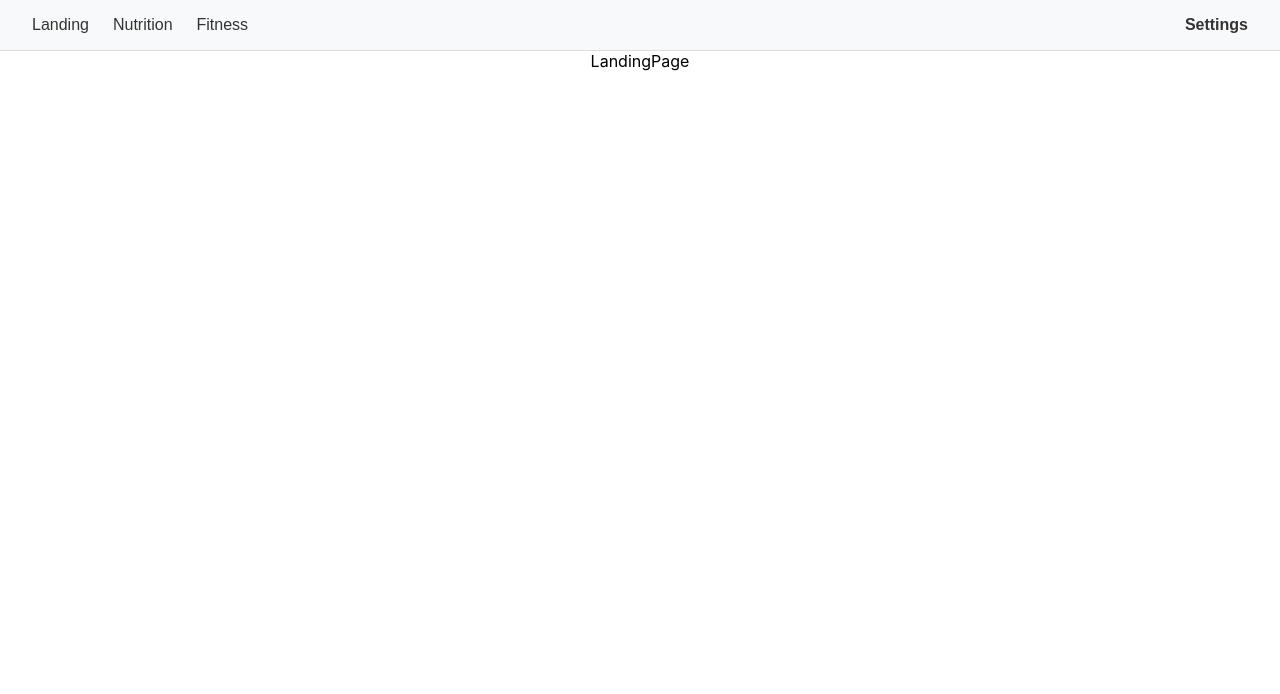
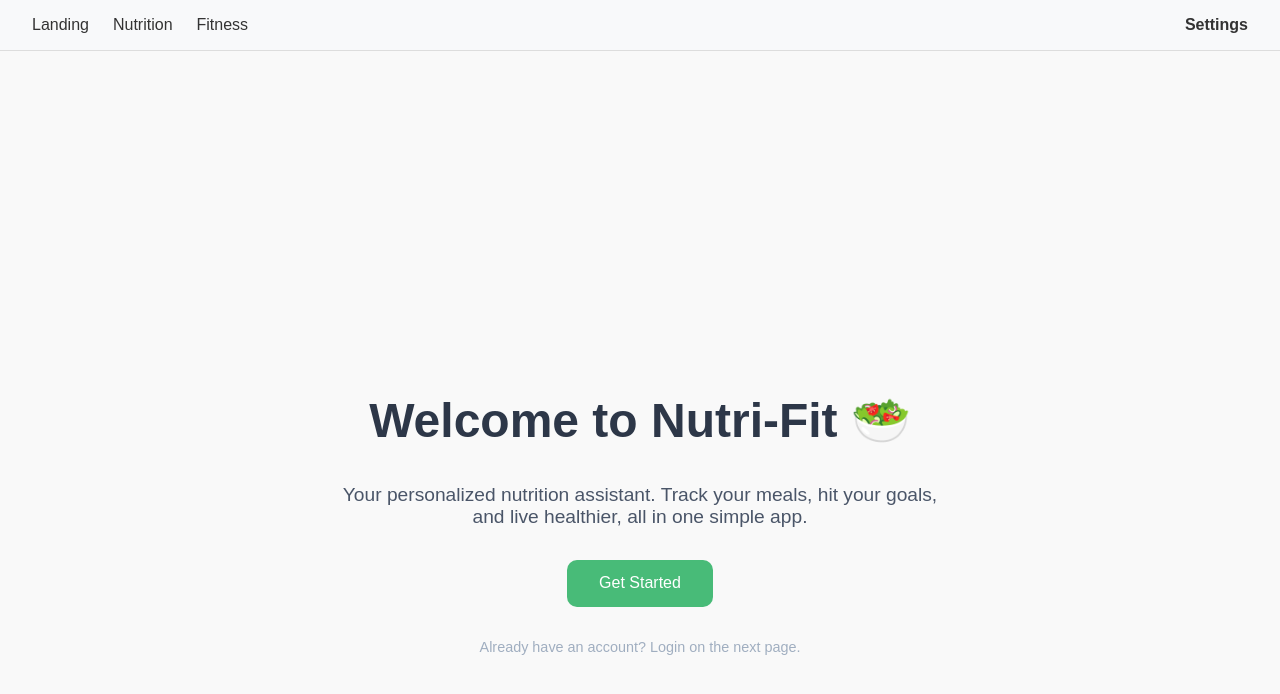
Before and after one commit to sareemmomin21/Nutri-Fit, a React (Create React App) app in the folder frontend/: page / in a window 1280 px wide. Shown: the top 694 px of the page. Built offline with nearby package versions, Linux system fonts and the light colour scheme.

Commit message:
Added the landing page barebones functionality, and then will clean up and properly integrate with the Login and Questionaire page once created

```diff
--- a/frontend/src/pages/LandingPage.js
+++ b/frontend/src/pages/LandingPage.js
@@ -1,5 +1,75 @@
 import React from "react";
+import { useNavigate } from "react-router-dom";
 
 export default function LandingPage() {
-  return <div>LandingPage</div>;
+  const navigate = useNavigate();
+
+  const handleGetStarted = () => {
+    navigate("/questions"); // Navigate to the questions page
+  };
+
+  return (
+    <div
+      style={{
+        fontFamily: "Arial, sans-serif",
+        padding: "4rem 2rem",
+        backgroundColor: "#f9f9f9",
+        minHeight: "100vh",
+        display: "flex",
+        flexDirection: "column",
+        alignItems: "center",
+        justifyContent: "center",
+        textAlign: "center",
+      }}
+    >
+      <h1
+        style={{
+          fontSize: "3rem",
+          color: "#2d3748",
+          marginBottom: "1rem",
+        }}
+      >
+        Welcome to Nutri-Fit 🥗
+      </h1>
+
+      <p
+        style={{
+          fontSize: "1.2rem",
+          color: "#4a5568",
+          maxWidth: "600px",
+          marginBottom: "2rem",
+        }}
+      >
+        Your personalized nutrition assistant. Track your meals, hit your goals, and live healthier, all in one simple app.
+      </p>
+
+      <button
+        onClick={handleGetStarted}
+        style={{
+          backgroundColor: "#48bb78",
+          color: "#fff",
+          padding: "0.9rem 2rem",
+          fontSize: "1rem",
+          border: "none",
+          borderRadius: "10px",
+          cursor: "pointer",
+          transition: "background-color 0.3s ease",
+        }}
+        onMouseOver={(e) => (e.target.style.backgroundColor = "#38a169")}
+        onMouseOut={(e) => (e.target.style.backgroundColor = "#48bb78")}
+      >
+        Get Started
+      </button>
+
+      <p
+        style={{
+          fontSize: "0.9rem",
+          color: "#a0aec0",
+          marginTop: "2rem",
+        }}
+      >
+        Already have an account? Login on the next page.
+      </p>
+    </div>
+  );
 }
```
